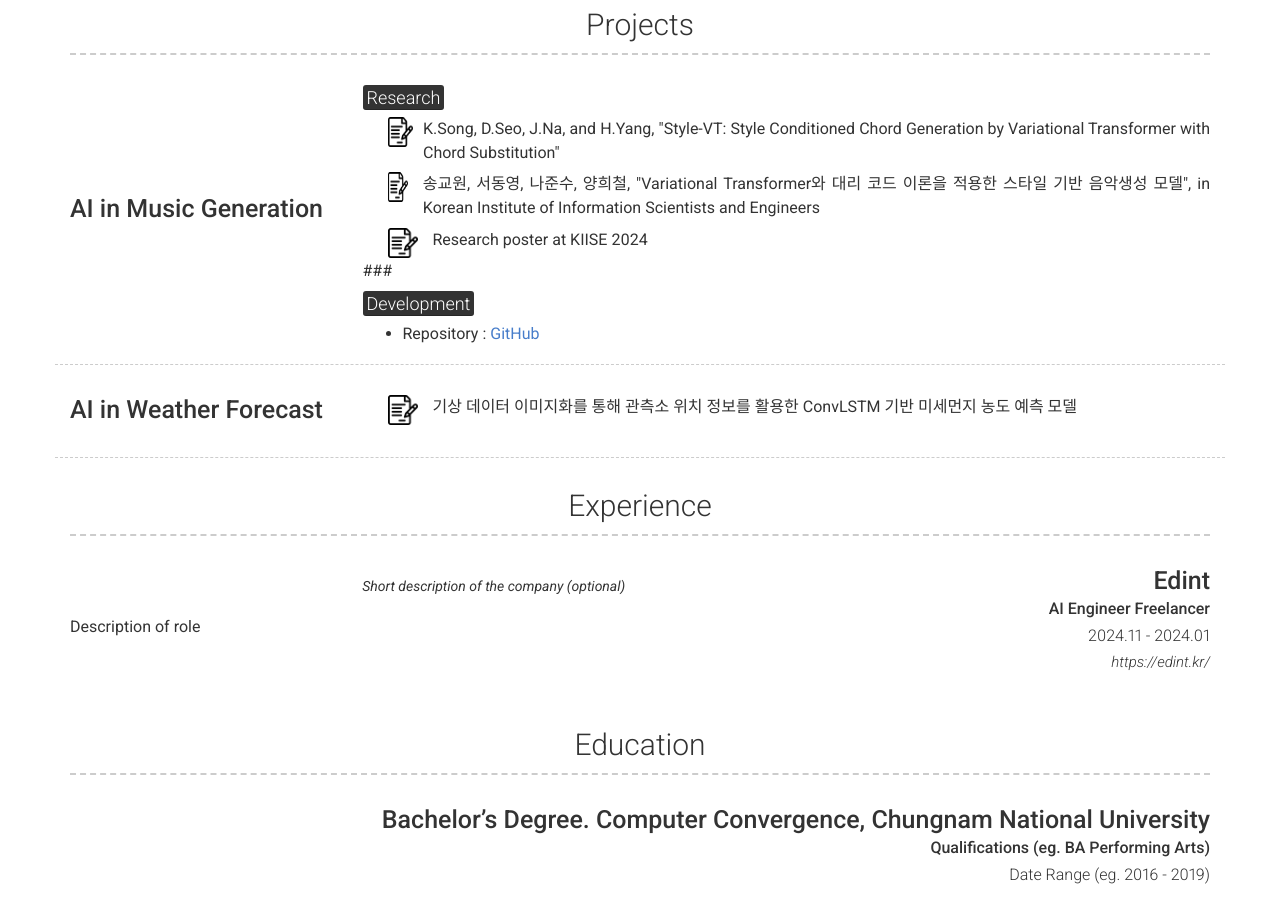
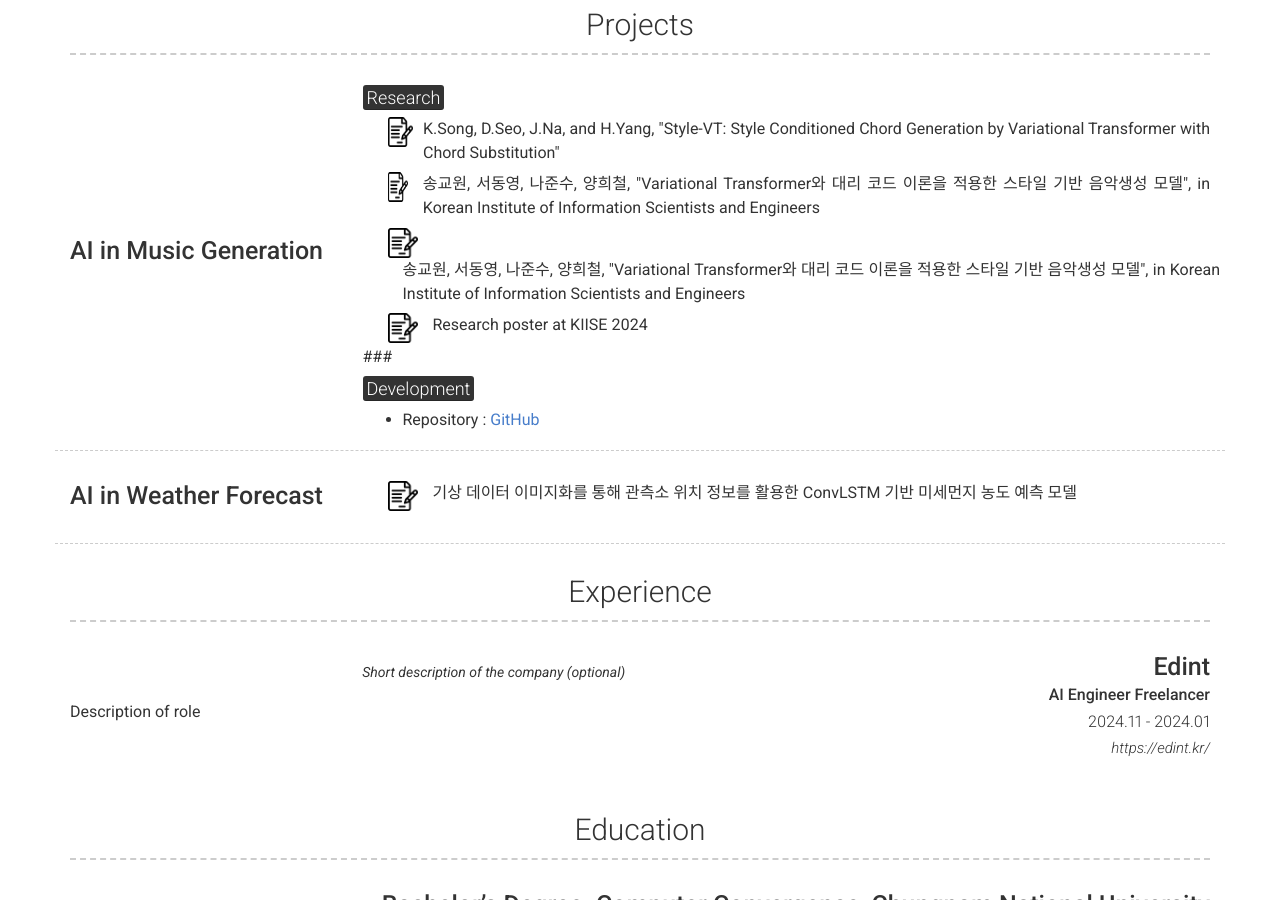
Before and after one commit to tim000519/tim000519.github.io, a Jekyll site: the page built from index.md, in a window 1280 px wide and 900 px high, scrolled down 545 px. Built offline with Jekyll 4.4.1, drawn with Linux system fonts in a browser that asks for light colours; nearby versions of some CDN libraries.

Commit message:
Update _config.yml

```diff
--- a/_config.yml
+++ b/_config.yml
@@ -91,6 +91,16 @@ content:
             </p>
           </div>
 
+          <div style="display: inline-block; margin-left: 25px;">
+            <a href="/pdf/style.pdf" target="_blank" style="margin-right: 10px; vertical-align: top;">
+              <img src="/images/contract.png" alt="PDF" style="width: 30px; height: 30px; display: block;">
+            </a>
+            <p style="margin-left: 5px; display: inline-block; vertical-align: middle;">
+              송교원, 서동영, 나준수, 양희철, "Variational Transformer와 대리 코드 이론을 적용한 스타일 기반 음악생성 모델", in Korean Institute of Information Scientists and Engineers
+            </p>
+          </div>
+
+
           <div style="display: flex; align-items: flex-start; margin-left: 25px;">
             <a href="/pdf/poster.pdf" target="_blank" style="margin-right: 10px;">
               <img src="/images/contract.png" alt="PDF" width="30" style="vertical-align: middle;">
```
